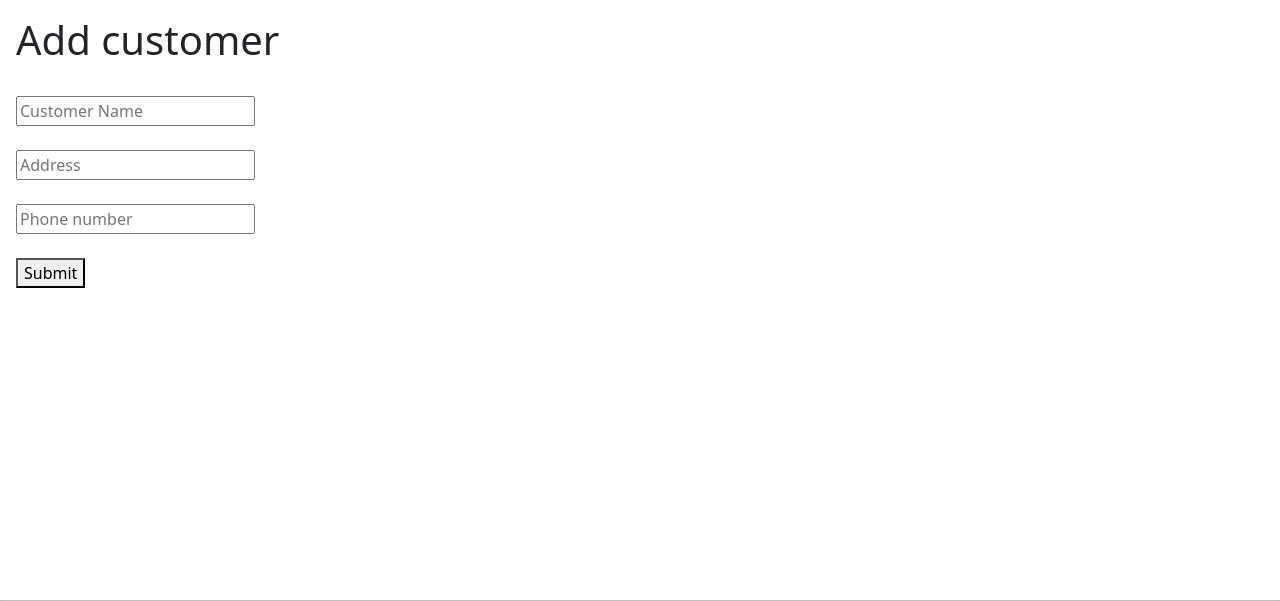
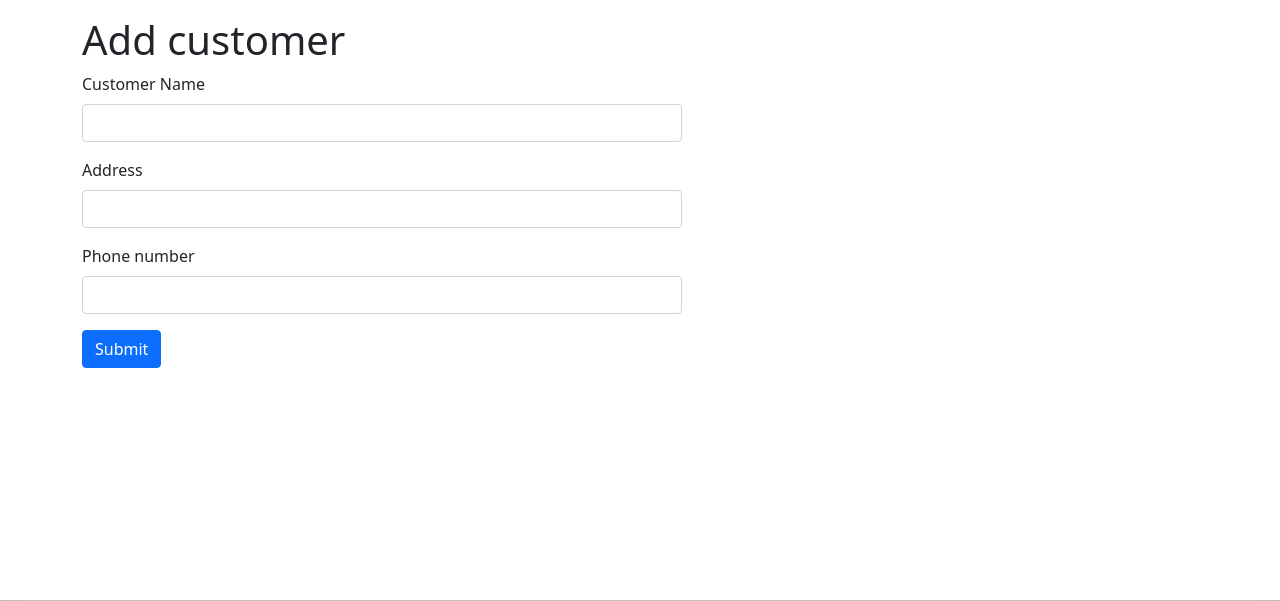
Before and after one commit to OrGelkop/hit-computer-security-project, a Flask app: template templates/add_customer.html in a window 1280 px wide. Shown: the part 56-657 px from the top of the page. Run offline with Flask 2, Linux system fonts and the light colour scheme; the template is opened without the code that fills it, so the values that code supplies are empty.

Commit message:
add_customer css

```diff
--- a/static/css/main.css
+++ b/static/css/main.css
@@ -19,3 +19,7 @@ body {
     color: red;
     margin: 1em 0;
 }
+
+.common-form-container {
+    max-width: 600px;
+}
--- a/templates/add_customer.html
+++ b/templates/add_customer.html
@@ -8,14 +8,23 @@
 {% endblock %}
 
 {% block content %}
-<div class="form">
-    <h1>Add customer</h1><br/>
+<div class="container">
+    <div class="add-customer-form common-form-container">
+        <h1>Add customer</h1>
         <form name="add_customer" method="post" action="/add_customer">
-        <input type="text" name="customer_name" id="customer_name" placeholder="Customer Name"/><br/><br/>
-        <input type="text" name="address" id="address" placeholder="Address"/><br/><br/>
-        <input type="text" name="phone" id="phone" placeholder="Phone number"/><br/><br/>
-        <button type="submit" name="submit">Submit</button>
-        </br></br></br>
+            <div class="mb-3">
+                <label for="customer_name" class="form-label">Customer Name</label>
+                <input type="text" class="form-control" name="customer_name" id="customer_name"/>
+            </div>
+            <div class="mb-3">
+                <label for="address" class="form-label">Address</label>
+                <input type="text" class="form-control" name="address" id="address"/>
+            </div>
+            <div class="mb-3">
+                <label for="phone" class="form-label">Phone number</label>
+                <input type="tel" class="form-control" name="phone" id="phone"/>
+            </div>
+            <button type="submit" name="submit" class="btn btn-primary">Submit</button>
         </form>
         <div class="error-block">
             {% for line in status_message %}
@@ -23,5 +32,6 @@
             {% endfor %}
         </div>
     </div>
+</div>
 
 {% endblock %}
```
Also changed, not shown: templates/register.html (+1 -6 lines). Lines whose indentation alone changed are shown as unchanged.
